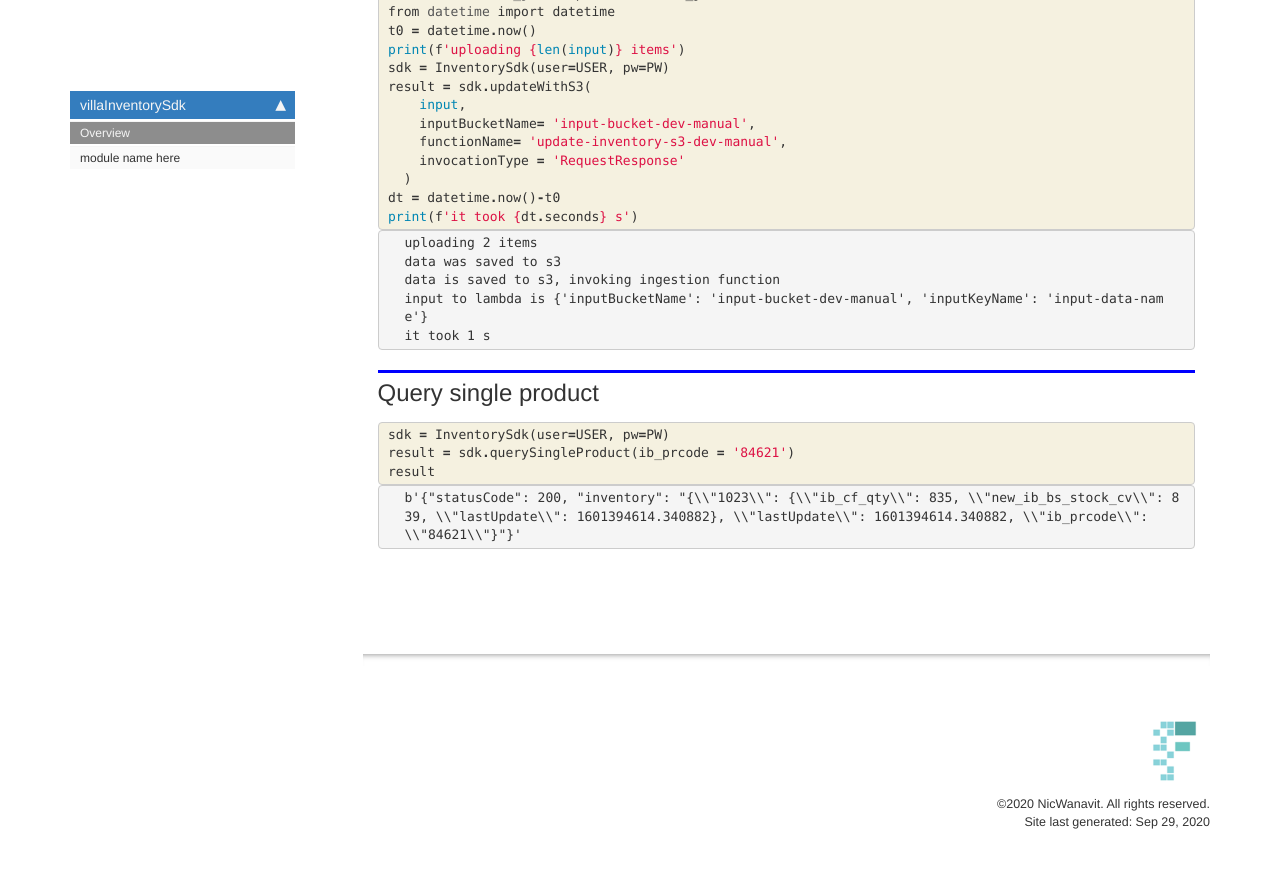
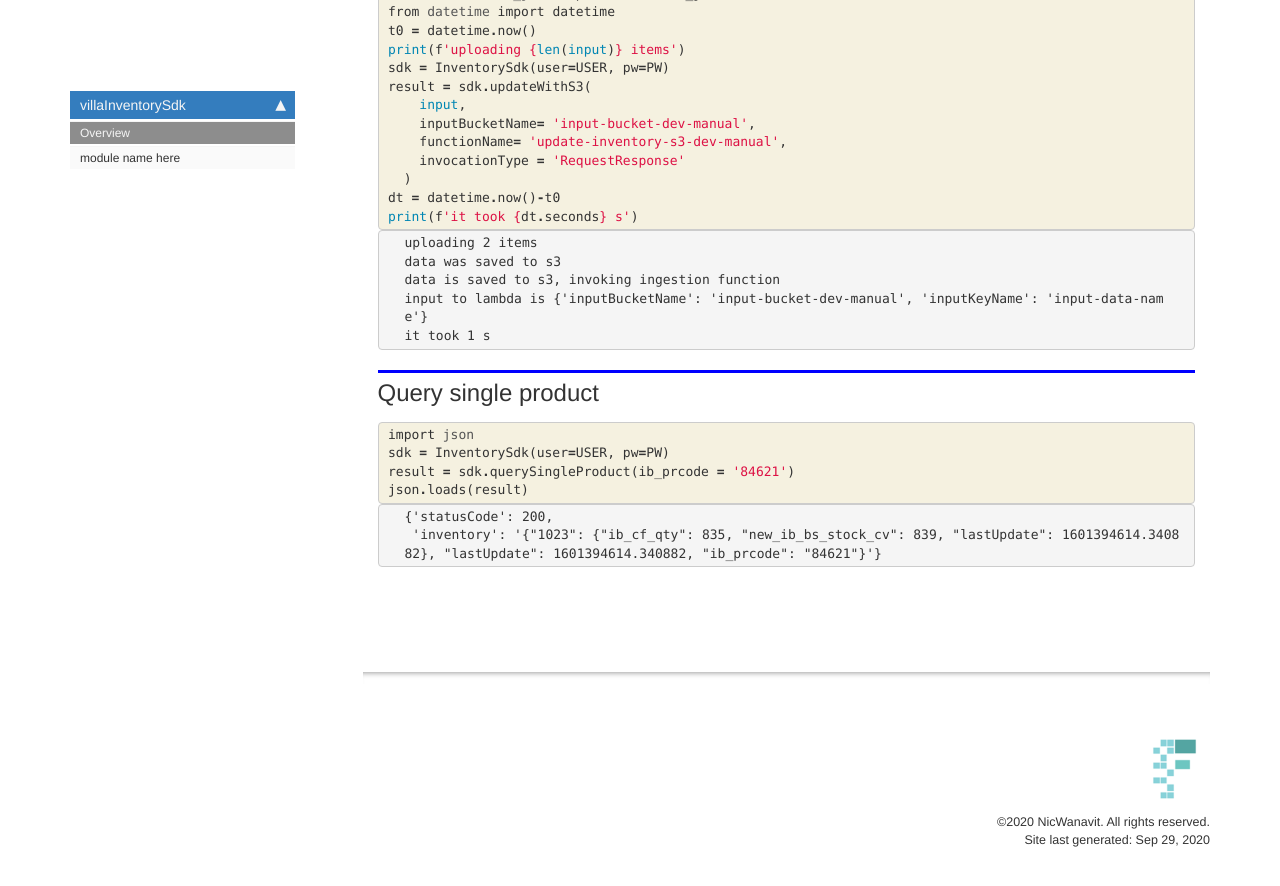
Before and after one commit to thanakijwanavit/villa-inventory-sdk, a Jekyll site: the page built from docs/index.html, in a window 1280 px wide and 900 px high, scrolled down 985 px. Shown: the top 886 px of the window. Built offline with Jekyll 4.4.1, drawn with Linux system fonts in a browser that asks for light colours; nearby versions of some CDN libraries; comment, search, counter and statistics services are not loaded.

Commit message:
add single product query result

```diff
--- a/docs/index.html
+++ b/docs/index.html
@@ -157,9 +157,10 @@ it took 1 s
 
 <div class="inner_cell">
     <div class="input_area">
-<div class=" highlight hl-ipython3"><pre><span></span><span class="n">sdk</span> <span class="o">=</span> <span class="n">InventorySdk</span><span class="p">(</span><span class="n">user</span><span class="o">=</span><span class="n">USER</span><span class="p">,</span> <span class="n">pw</span><span class="o">=</span><span class="n">PW</span><span class="p">)</span>
+<div class=" highlight hl-ipython3"><pre><span></span><span class="kn">import</span> <span class="nn">json</span>
+<span class="n">sdk</span> <span class="o">=</span> <span class="n">InventorySdk</span><span class="p">(</span><span class="n">user</span><span class="o">=</span><span class="n">USER</span><span class="p">,</span> <span class="n">pw</span><span class="o">=</span><span class="n">PW</span><span class="p">)</span>
 <span class="n">result</span> <span class="o">=</span> <span class="n">sdk</span><span class="o">.</span><span class="n">querySingleProduct</span><span class="p">(</span><span class="n">ib_prcode</span> <span class="o">=</span> <span class="s1">&#39;84621&#39;</span><span class="p">)</span>
-<span class="n">result</span>
+<span class="n">json</span><span class="o">.</span><span class="n">loads</span><span class="p">(</span><span class="n">result</span><span class="p">)</span>
 </pre></div>
 
     </div>
```
Also changed, not shown: other parts of docs/index.html (+2 -1 lines), README.md, 1 other file.
